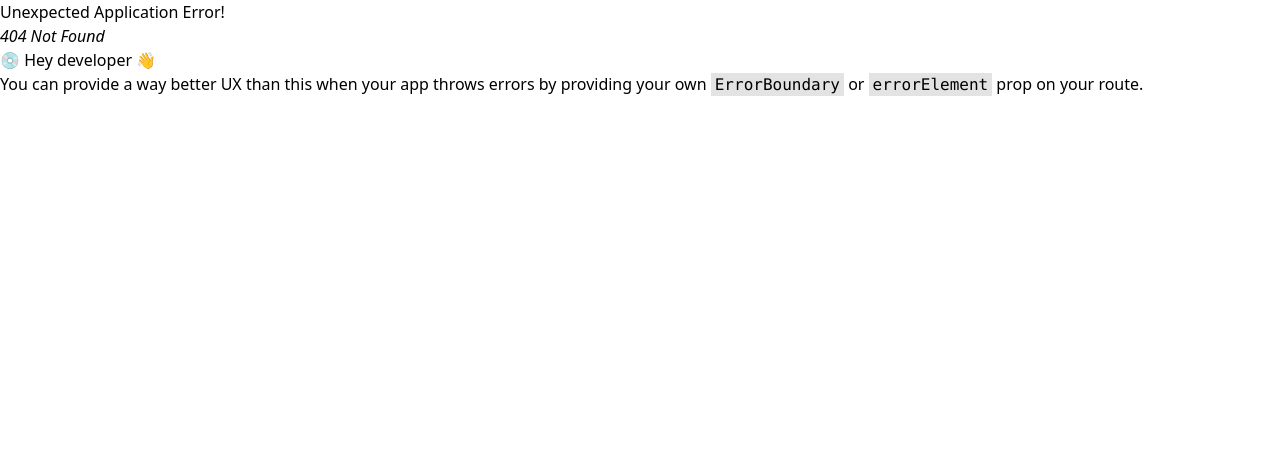
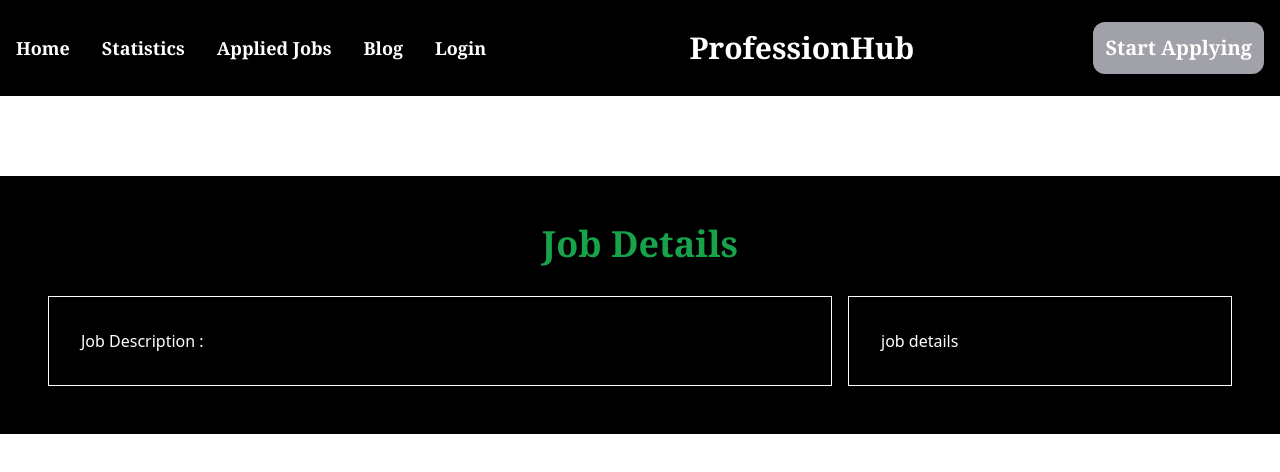
Before and after one commit to rojinaeva/ProfessionHub, a React (Vite) app: page /job/1 in a window 1280 px wide. Before the commit this address had no page. Shown: the top 472 px of the page. Built offline with nearby package versions, Linux system fonts and the light colour scheme.

Commit message:
btn to link added

```diff
--- a/src/Components/Header/Header.jsx
+++ b/src/Components/Header/Header.jsx
@@ -19,7 +19,6 @@ const Header = () => {
                 <li className='mr-8   text-white text-lg font-bold hover:text-emerald-600'><Link to='/statistics'>Statistics</Link></li>
                 <li className='mr-8  text-white text-lg font-bold hover:text-emerald-600'><Link to='/applied'>Applied Jobs</Link></li>
                 <li className='mr-8  text-white text-lg font-bold hover:text-emerald-600'><Link to='/blog'>Blog</Link></li>
-                <li className='mr-8  text-white text-lg font-bold hover:text-emerald-600'><Link to='/contact'>Contact</Link></li>
                 <li className='mr-6  text-white text-lg font-bold hover:text-emerald-600'><Link to='/login'>Login</Link></li>
             </ul>
             <h3 className='text-3xl font-extrabold text-white'>ProfessionHub</h3>
--- a/src/Components/Job-Features/JobFeatures.jsx
+++ b/src/Components/Job-Features/JobFeatures.jsx
@@ -1,11 +1,16 @@
 import React from 'react';
 import { FontAwesomeIcon } from '@fortawesome/react-fontawesome'
 import { faLocationDot,faDollarSign } from '@fortawesome/free-solid-svg-icons'
+import { Link } from 'react-router-dom';
+
+
+
 
 
 
 const JobFeatures = (props) => {
-    const {logo,job_position,company_name,job_type,job_site,job_location,salary_range}=props.job;
+    const {id,logo,job_position,company_name,job_type,job_site,job_location,salary_range}=props.job;
+    const handleViewDetails=props.handleViewDetails;
     return (
         <div className='p-4 border border-white rounded-xl'>
            <img className='h-48 w-96 rounded-lg mb-4' src={logo} alt="" />
@@ -20,7 +25,7 @@ const JobFeatures = (props) => {
               <p><span className='mr-2'><FontAwesomeIcon className='text-white w-6 h-6' icon={faLocationDot} /></span><span className=' text-gray-300 font-semibold font-serif text-xl'>{job_location}</span></p>
               <p className='mt-2'><span className='mr-2'><FontAwesomeIcon className='text-white w-6 h-6' icon={faDollarSign} /></span><span className=' text-gray-300 font-semibold font-serif text-xl'>Salary : {salary_range}</span></p>
            </div>
-           <button className='bg-zinc-400 px-3 py-3 rounded-xl font-extrabold text-white text-xl hover:bg-zinc-500 mt-6'>View Details</button>
+        <Link to={`/job/${id}`}> <button onClick={()=>handleViewDetails(props.job)} className='bg-zinc-400 px-3 py-3 rounded-xl font-extrabold text-white text-xl hover:bg-zinc-500 mt-6'>View Details</button></Link>
 
         </div>
     );
--- /dev/null
+++ b/src/Components/JobDetails/JobDetails.jsx
@@ -0,0 +1,21 @@
+import React from 'react';
+
+
+const JobDetails = () => {
+
+  return (
+        <div className='mt-20 bg-current p-12'>
+            <h3 className='text-green-600 text-4xl font-extrabold font-serif text-center mb-8'>Job Details</h3>
+            <div className='grid grid-cols-3 gap-4'>
+                <div className='border border-white col-span-2 p-8'>
+                   <p className='text-white'>Job Description : <span></span></p>
+                </div>
+                <div className='border border-white p-8'>
+                    <h3  className='text-white'>job details</h3>
+                </div>
+            </div>
+        </div>
+    );
+};
+
+export default JobDetails;
--- a/src/Components/JobsFeatures/JobsFeatures.jsx
+++ b/src/Components/JobsFeatures/JobsFeatures.jsx
@@ -1,5 +1,6 @@
 import React, { useEffect, useState } from 'react';
 import JobFeatures from '../Job-Features/JobFeatures';
+
 
 const JobsFeatures = () => {
     const [jobs,setJobs]=useState([]);
@@ -9,6 +10,11 @@ const JobsFeatures = () => {
         .then(res=>res.json())
         .then(data=>setJobs(data))
     },[])
+
+    const handleViewDetails=(job)=>{
+      console.log(job);
+
+    }
     return (
         <div className='mt-20 bg-current p-12'>
            <div className='text-center mb-8'>
@@ -19,7 +25,8 @@ const JobsFeatures = () => {
                 {
                     jobs.map(job=><JobFeatures
                     key={job.id}
-                    job={job}></JobFeatures>)
+                    job={job}
+                    handleViewDetails={handleViewDetails}></JobFeatures>)
                 }
             </div>
 
```
Also changed, not shown: src/main.jsx (+10 -5 lines).
